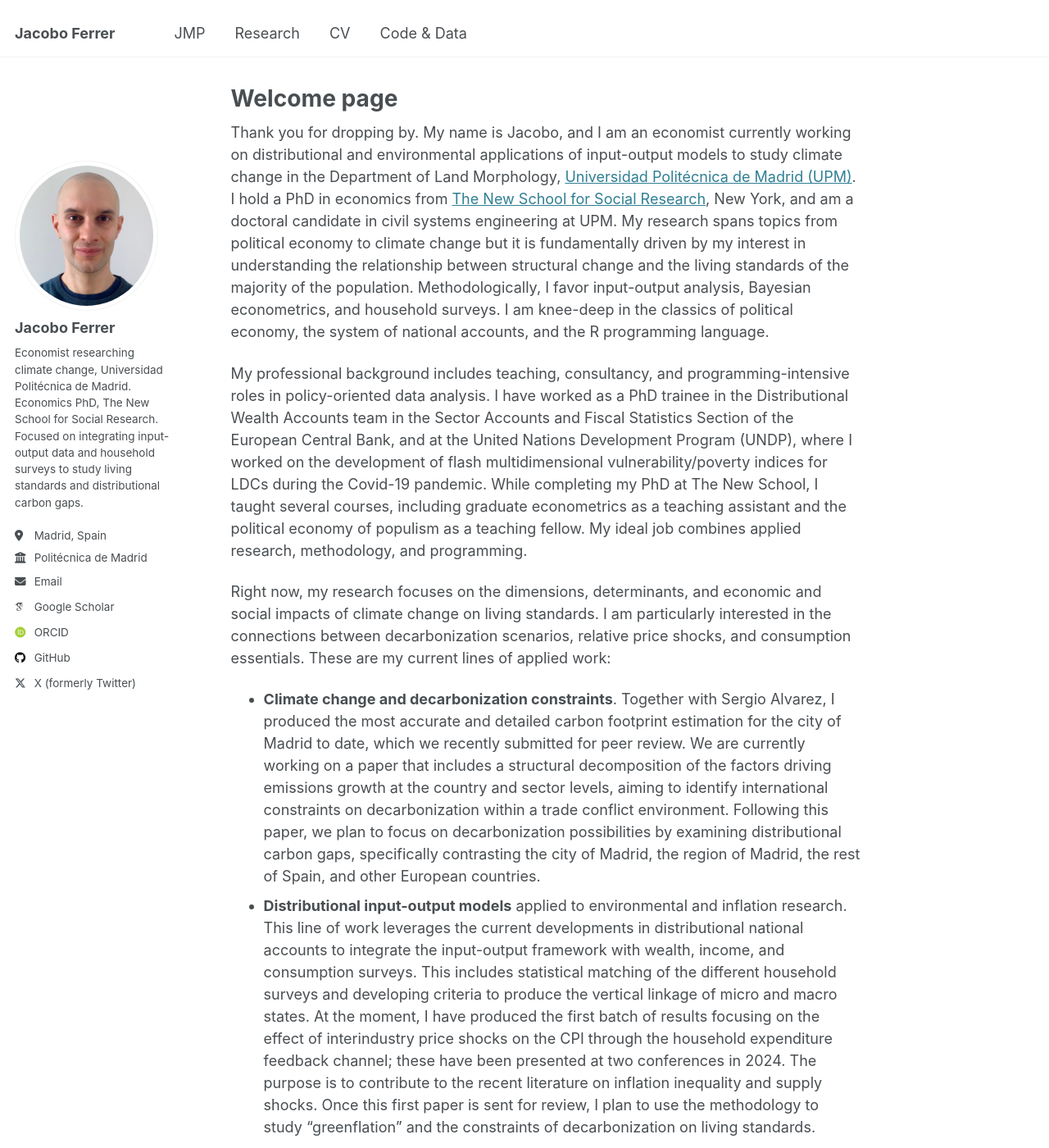
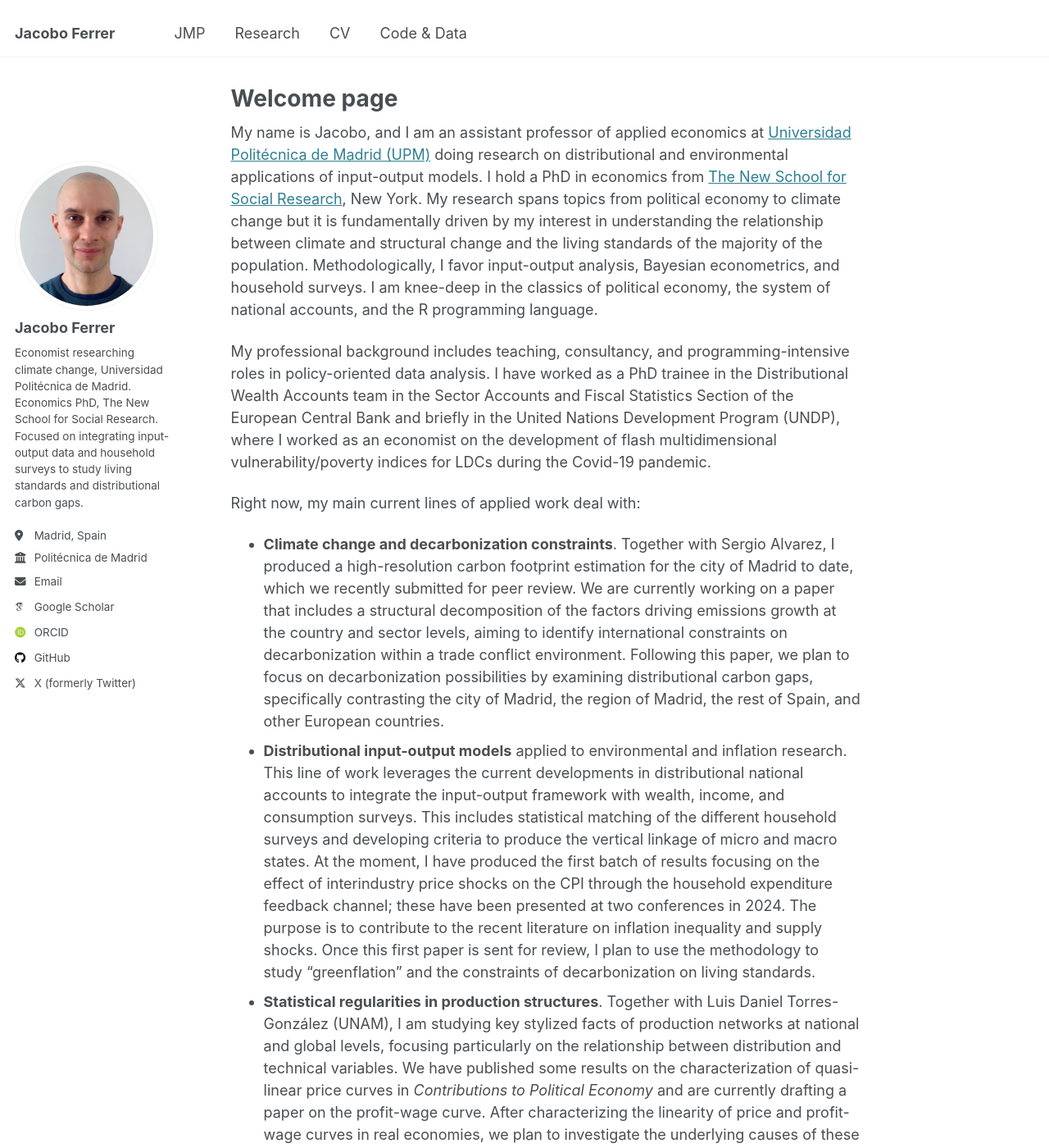
Before and after one commit to jacobo-ferrer/jacobo-ferrer.github.io, a Jekyll site: the page built from _pages/about.md, in a window 1280 px wide and 1400 px high. Shown: the whole window at 82% size. Built offline with Jekyll 4.4.1, drawn with Linux system fonts in a browser that asks for light colours; some web fonts are replaced.

Commit message:
Revise about page with updated bio and research details
Updated personal and professional information, emphasizing current research focus and collaborations.

```diff
--- a/_pages/about.md
+++ b/_pages/about.md
@@ -7,12 +7,12 @@ redirect_from:
   - /about.html
 ---
 
-Thank you for dropping by. My name is Jacobo, and I am an economist currently working on distributional and environmental applications of input-output models to study climate change in the Department of Land Morphology, [Universidad Politécnica de Madrid (UPM)](https://portalcientifico.upm.es/es/ipublic/researcher/336709). I hold a PhD in economics from [The New School for Social Research](https://www.newschool.edu/nssr/economics/), New York, and am a doctoral candidate in civil systems engineering at UPM. My research spans topics from political economy to climate change but it is fundamentally driven by my interest in understanding the relationship between structural change and the living standards of the majority of the population. Methodologically, I favor input-output analysis, Bayesian econometrics, and household surveys. I am knee-deep in the classics of political economy, the system of national accounts, and the R programming language.
+My name is Jacobo, and I am an assistant professor of applied economics at [Universidad Politécnica de Madrid (UPM)](https://portalcientifico.upm.es/es/ipublic/researcher/336709) doing research on distributional and environmental applications of input-output models. I hold a PhD in economics from [The New School for Social Research](https://www.newschool.edu/nssr/economics/), New York. My research spans topics from political economy to climate change but it is fundamentally driven by my interest in understanding the relationship between climate and structural change and the living standards of the majority of the population. Methodologically, I favor input-output analysis, Bayesian econometrics, and household surveys. I am knee-deep in the classics of political economy, the system of national accounts, and the R programming language.
 
-My professional background includes teaching, consultancy, and programming-intensive roles in policy-oriented data analysis. I have worked as a PhD trainee in the Distributional Wealth Accounts team in the Sector Accounts and Fiscal Statistics Section of the European Central Bank, and at the United Nations Development Program (UNDP), where I worked on the development of flash multidimensional vulnerability/poverty indices for LDCs during the Covid-19 pandemic. While completing my PhD at The New School, I taught several courses, including graduate econometrics as a teaching assistant and the political economy of populism as a teaching fellow. My ideal job combines applied research, methodology, and programming.
+My professional background includes teaching, consultancy, and programming-intensive roles in policy-oriented data analysis. I have worked as a PhD trainee in the Distributional Wealth Accounts team in the Sector Accounts and Fiscal Statistics Section of the European Central Bank and briefly in the United Nations Development Program (UNDP), where I worked as an economist on the development of flash multidimensional vulnerability/poverty indices for LDCs during the Covid-19 pandemic.
 
-Right now, my research focuses on the dimensions, determinants, and economic and social impacts of climate change on living standards. I am particularly interested in the connections between decarbonization scenarios, relative price shocks, and consumption essentials. These are my current lines of applied work:
+Right now, my main current lines of applied work deal with:
 
-  * **Climate change and decarbonization constraints**. Together with Sergio Alvarez, I produced the most accurate and detailed carbon footprint estimation for the city of Madrid to date, which we recently submitted for peer review. We are currently working on a paper that includes a structural decomposition of the factors driving emissions growth at the country and sector levels, aiming to identify international constraints on decarbonization within a trade conflict environment. Following this paper, we plan to focus on decarbonization possibilities by examining distributional carbon gaps, specifically contrasting the city of Madrid, the region of Madrid, the rest of Spain, and other European countries.
+  * **Climate change and decarbonization constraints**. Together with Sergio Alvarez, I produced a high-resolution carbon footprint estimation for the city of Madrid to date, which we recently submitted for peer review. We are currently working on a paper that includes a structural decomposition of the factors driving emissions growth at the country and sector levels, aiming to identify international constraints on decarbonization within a trade conflict environment. Following this paper, we plan to focus on decarbonization possibilities by examining distributional carbon gaps, specifically contrasting the city of Madrid, the region of Madrid, the rest of Spain, and other European countries.
   * **Distributional input-output models** applied to environmental and inflation research. This line of work leverages the current developments in distributional national accounts to integrate the input-output framework with wealth, income, and consumption surveys. This includes statistical matching of the different household surveys and developing criteria to produce the vertical linkage of micro and macro states. At the moment, I have produced the first batch of results focusing on the effect of interindustry price shocks on the CPI through the household expenditure feedback channel; these have been presented at two conferences in 2024. The purpose is to contribute to the recent literature on inflation inequality and supply shocks. Once this first paper is sent for review, I plan to use the methodology to study "greenflation" and the constraints of decarbonization on living standards.
   * **Statistical regularities in production structures**. Together with Luis Daniel Torres-González (UNAM), I am studying key stylized facts of production networks at national and global levels, focusing particularly on the relationship between distribution and technical variables. We have published some results on the characterization of quasi-linear price curves in *Contributions to Political Economy* and are currently drafting a paper on the profit-wage curve. After characterizing the linearity of price and profit-wage curves in real economies, we plan to investigate the underlying causes of these persistent statistical regularities.
```
